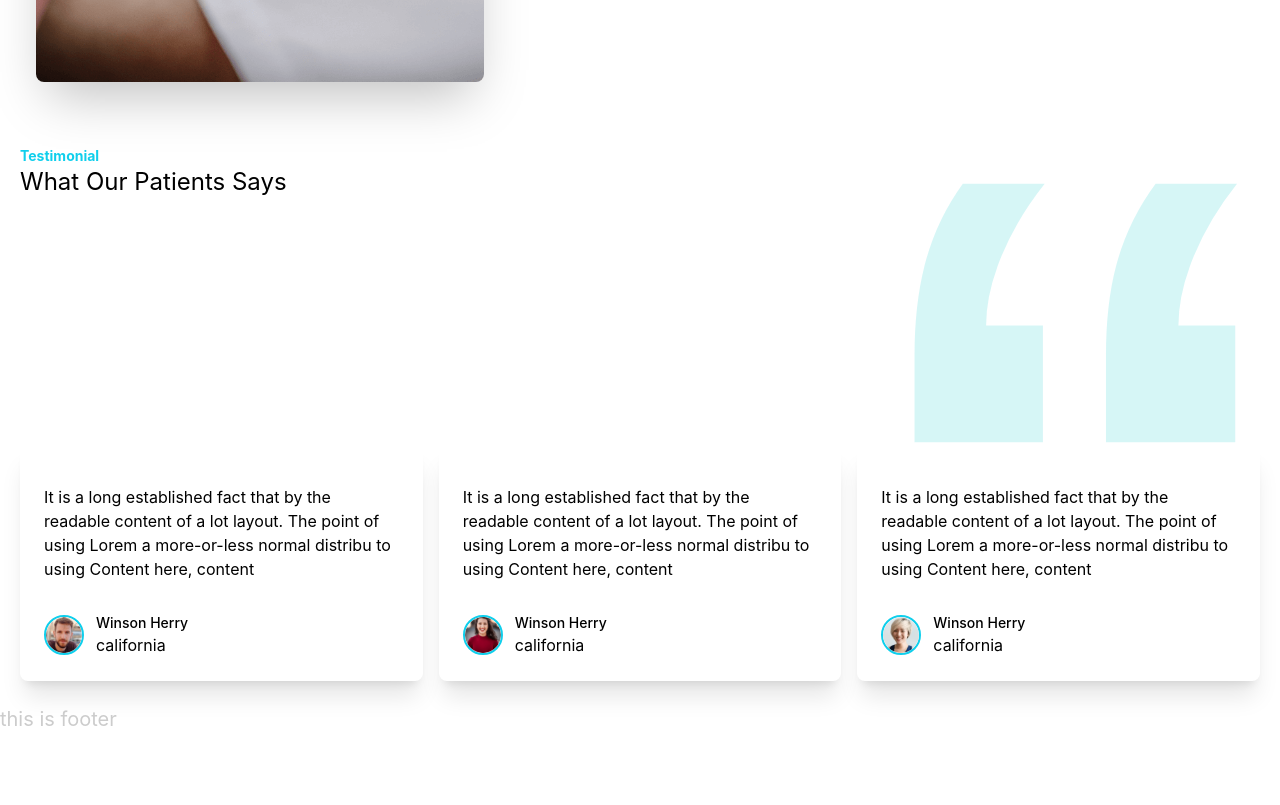
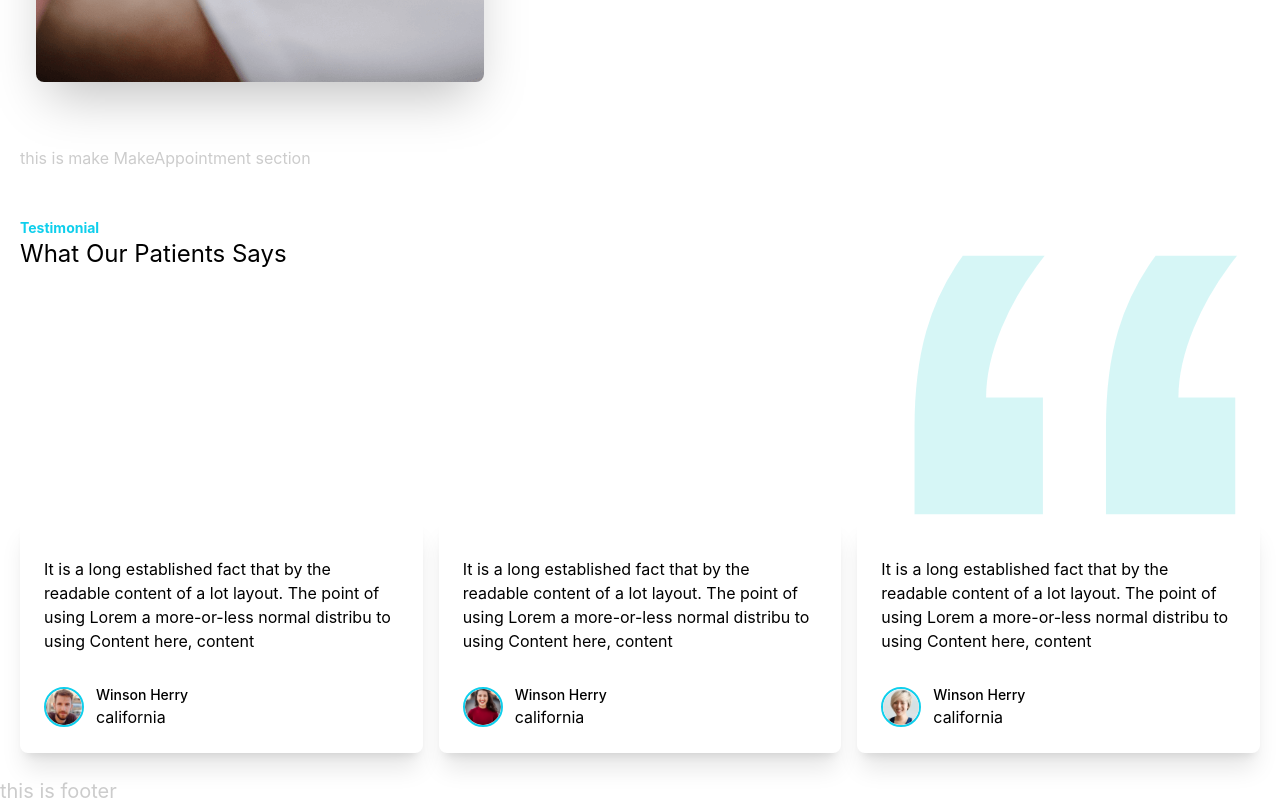
Before and after one commit to mayrajuddin/doctors-portal, a React (Create React App) app: page / in a window 1280 px wide. Shown: the part 2020-2825 px from the top of the page. Before the commit the page ends 2753 px from the top, so only its background shows below. Built offline with nearby package versions, Linux system fonts and the light colour scheme.

Commit message:
adding make appointment section

```diff
--- a/src/Pages/Home/Home/DentalCare/DentalCare.js
+++ b/src/Pages/Home/DentalCare/DentalCare.js
@@ -1,5 +1,5 @@
 import React from 'react';
-import tretment from '../../../../assets/images/treatment.png'
+import tretment from '../../../assets/images/treatment.png'
 const DentalCare = () => {
     return (
         <section className='py-6'>
--- a/src/Pages/Home/Home/Home.js
+++ b/src/Pages/Home/Home/Home.js
@@ -1,9 +1,10 @@
 import React from 'react';
 import Banner from '../../../Components/Banner/Banner';
 import InfoCards from '../Info/InfoCards';
+import MakeAppointment from '../MakeAppointment/MakeAppointment';
 import Service from '../OurService/Service';
 import Testimonial from '../testimonial/Testimonial';
-import DentalCare from './DentalCare/DentalCare';
+import DentalCare from '../DentalCare/DentalCare';
 
 const Home = () => {
     return (
@@ -12,6 +13,7 @@ const Home = () => {
             <InfoCards></InfoCards>
             <Service></Service>
             <DentalCare></DentalCare>
+            <MakeAppointment></MakeAppointment>
             <Testimonial></Testimonial>
         </div>
     );
--- /dev/null
+++ b/src/Pages/Home/MakeAppointment/MakeAppointment.js
@@ -0,0 +1,11 @@
+import React from 'react';
+
+const MakeAppointment = () => {
+    return (
+        <section className='py-6'>
+            this is make MakeAppointment section
+        </section>
+    );
+};
+
+export default MakeAppointment;
```
